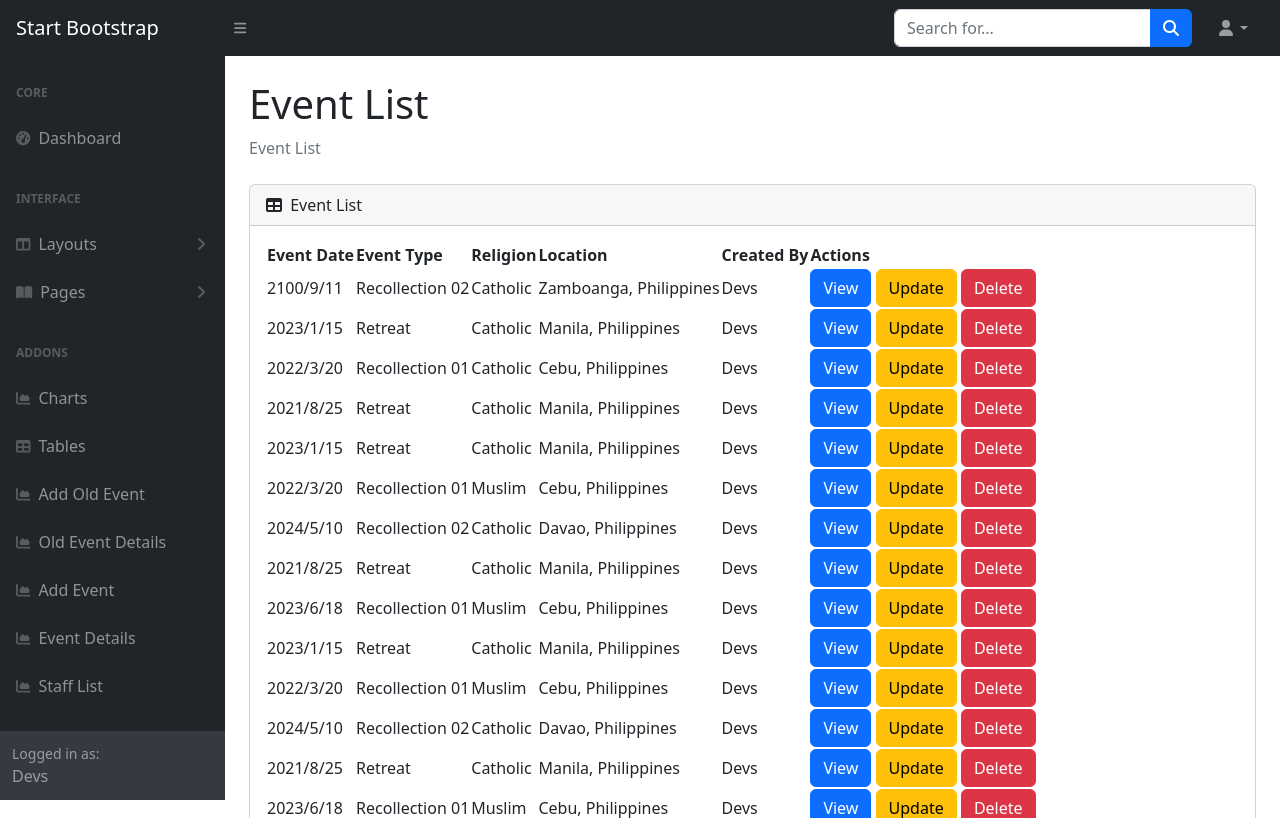
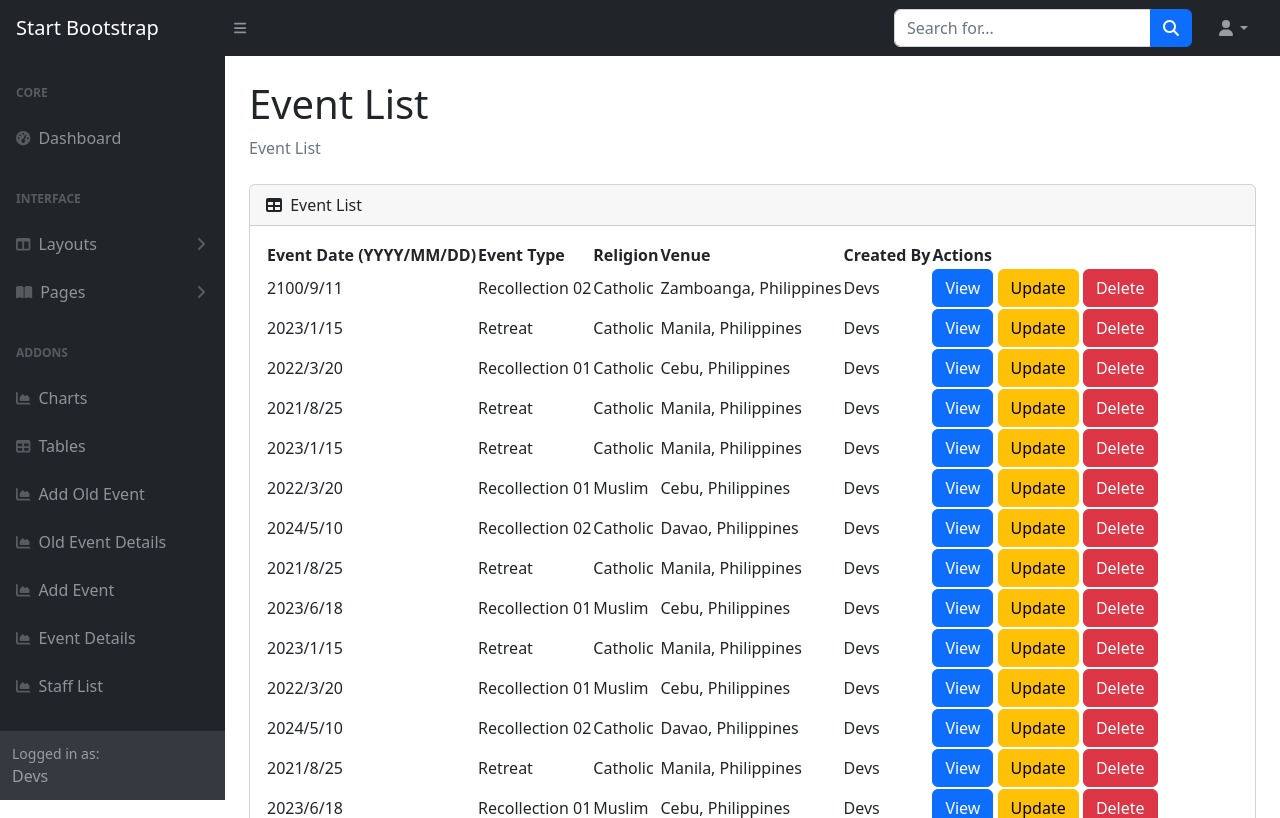
Before and after one commit to ayarchvs/Campus-Ministry-Evaluation-System, a PHP site: page /main-page.php in a window 1280 px wide. Shown: the top 818 px of the page. Run offline with PHP 8.4, Linux system fonts and the light colour scheme; a user stored in the database is signed in; data comes from the database, SQL or seed files in the repository; some libraries are stand-ins or nearby versions.

Commit message:
changed header name event date with YYYY/MM/DD, and location to venue

```diff
--- a/Campus Ministry Website/website/framework ver/bootstrap/main-page.php
+++ b/Campus Ministry Website/website/framework ver/bootstrap/main-page.php
@@ -66,20 +66,20 @@
                                 <table id="datatablesSimple">
                                     <thead>
 
-                                            <th>Event Date</th>
+                                            <th>Event Date (YYYY/MM/DD)</th>
                                             <th>Event Type</th>
                                             <th>Religion</th>
-                                            <th>Location</th>
+                                            <th>Venue</th>
                                             <th>Created By</th>
                                             <th >Actions</th>
                                         </tr>
                                     </thead>
                                     <tfoot>
                                         <tr>
-                                            <th>Event Date</th>
+                                            <th>Event Date (YYYY/MM/DD)</th>
                                             <th>Event Type</th>
                                             <th>Religion</th>
-                                            <th>Location</th>
+                                            <th>Venue</th>
                                             <th>Created By</th>
                                             <th>Actions</th>
                                         </tr>
```
